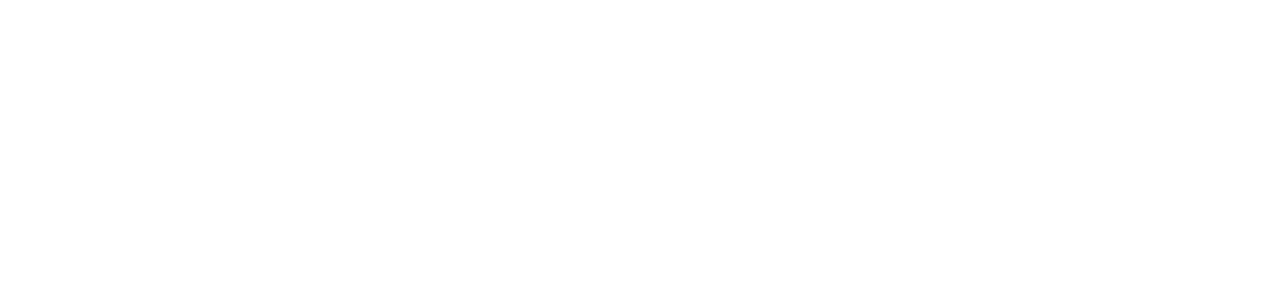
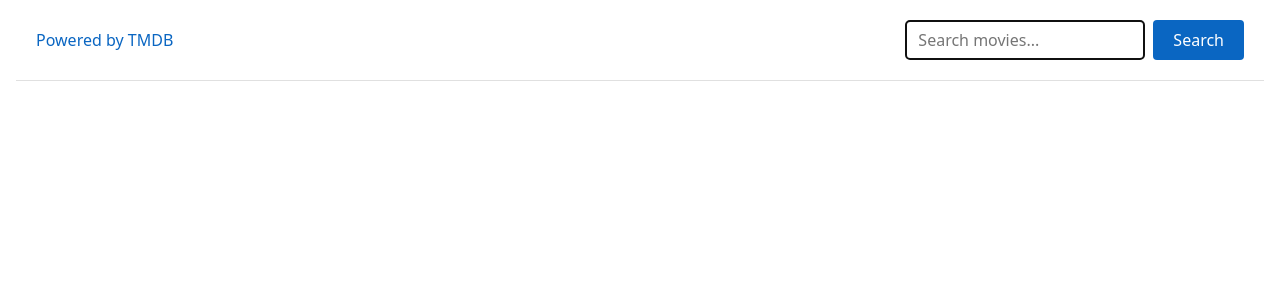
Before and after one commit to LionnoiL/03-react-movies, a React (Vite) app: page / in a window 1280 px wide. Shown: the top 300 px of the page. Built offline with nearby package versions, Linux system fonts and the light colour scheme.

Commit message:
feat: enhance components with functional UI elements and improved structure

```diff
--- a/src/components/App/App.tsx
+++ b/src/components/App/App.tsx
@@ -1,7 +1,12 @@
+import SearchBar from "../SearchBar/SearchBar";
 import css from "./App.module.css";
 
 const App = () => {
-  return <div className={css.app}></div>;
+  return (
+    <div className={css.app}>
+      <SearchBar></SearchBar>
+    </div>
+  );
 };
 
 export default App;
--- a/src/components/ErrorMessage/ErrorMessage.tsx
+++ b/src/components/ErrorMessage/ErrorMessage.tsx
@@ -1,7 +1,7 @@
-import css from './ErrorMessage.module.css';
+import css from "./ErrorMessage.module.css";
 
 const ErrorMessage = () => {
-  return <div></div>;
+  return <p className={css.text}>There was an error, please try again...</p>;
 };
 
 export default ErrorMessage;
--- a/src/components/Loader/Loader.tsx
+++ b/src/components/Loader/Loader.tsx
@@ -1,7 +1,7 @@
-import css from './Loader.module.css';
+import css from "./Loader.module.css";
 
 const Loader = () => {
-  return <div></div>;
+  return <p className={css.text}>Loading movies, please wait...</p>;
 };
 
 export default Loader;
--- a/src/components/SearchBar/SearchBar.tsx
+++ b/src/components/SearchBar/SearchBar.tsx
@@ -1,7 +1,33 @@
-import css from './SearchBar.module.css';
+import css from "./SearchBar.module.css";
 
 const SearchBar = () => {
-  return <div></div>;
+  return (
+    <header className={css.header}>
+      <div className={css.container}>
+        <a
+          className={css.link}
+          href="https://www.themoviedb.org/"
+          target="_blank"
+          rel="noopener noreferrer"
+        >
+          Powered by TMDB{" "}
+        </a>
+        <form className={css.form}>
+          <input
+            className={css.input}
+            type="text"
+            name="query"
+            autoComplete="off"
+            placeholder="Search movies..."
+            autoFocus
+          />
+          <button className={css.button} type="submit">
+            Search{" "}
+          </button>
+        </form>
+      </div>
+    </header>
+  );
 };
 
 export default SearchBar;
```
Also changed, not shown: src/components/MovieGrid/MovieGrid.tsx (+17 -2 lines), src/components/MovieModal/MovieModal.tsx (+25 -2 lines).
